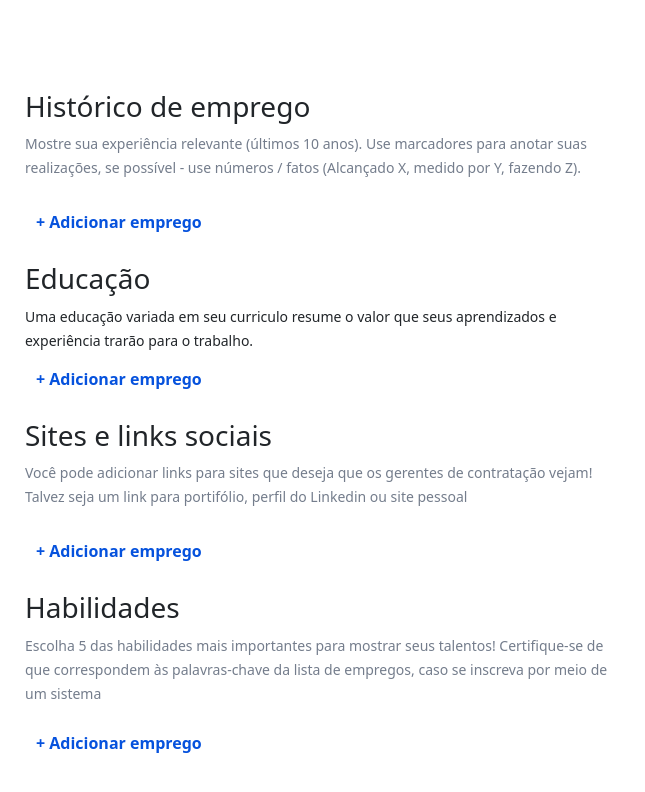
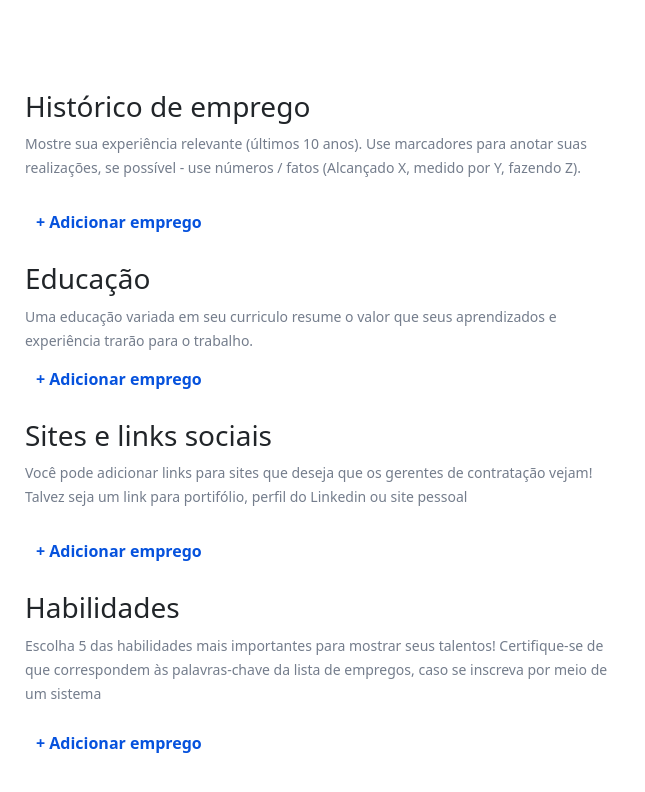
Before and after one commit to EykoNathan/Curriculum, a plain HTML site: page index.html in a window 1280 px wide. Shown: the part 872-1664 px from the top of the page, without its empty margins (0-645 px from the left). Drawn offline with Linux system fonts and the light colour scheme; a script that the page names is missing.

Commit message:
Update form.css

```diff
--- a/css/form.css
+++ b/css/form.css
@@ -215,6 +215,10 @@ section .container10 #texto2 small{
     color: #747d8c;
     text-align: left;
 }
+section .container9 #texto2 small{
+    color: #747d8c;
+    text-align: left;
+}
 section .container11{
     width: 588px;
     margin-top: 27px;
```
